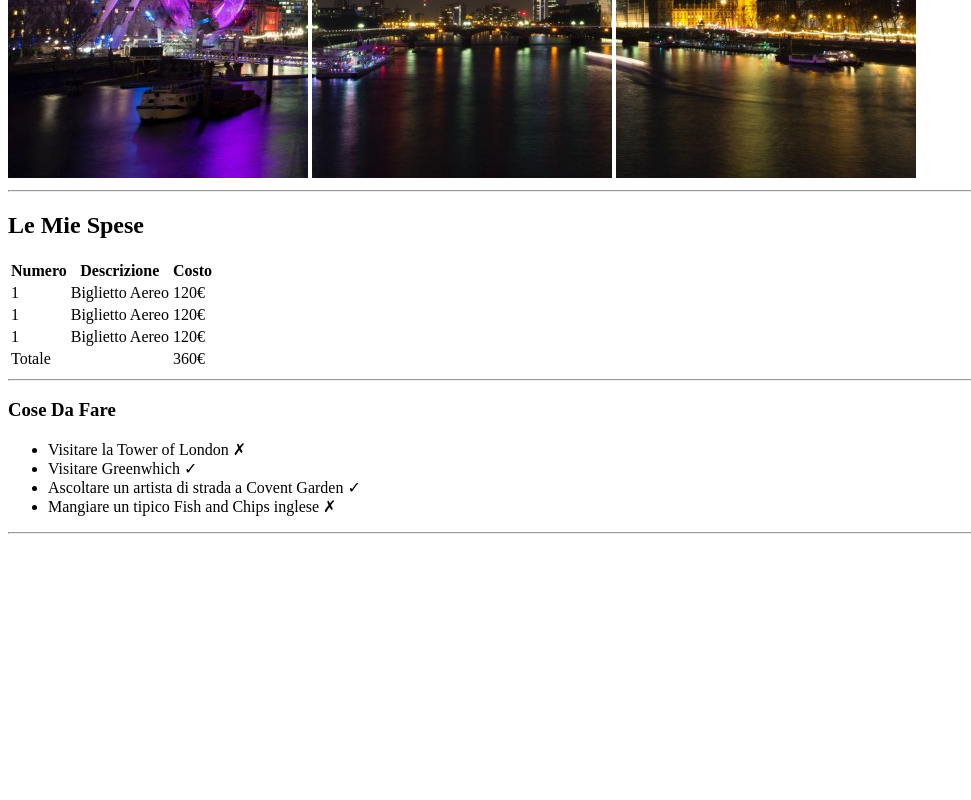
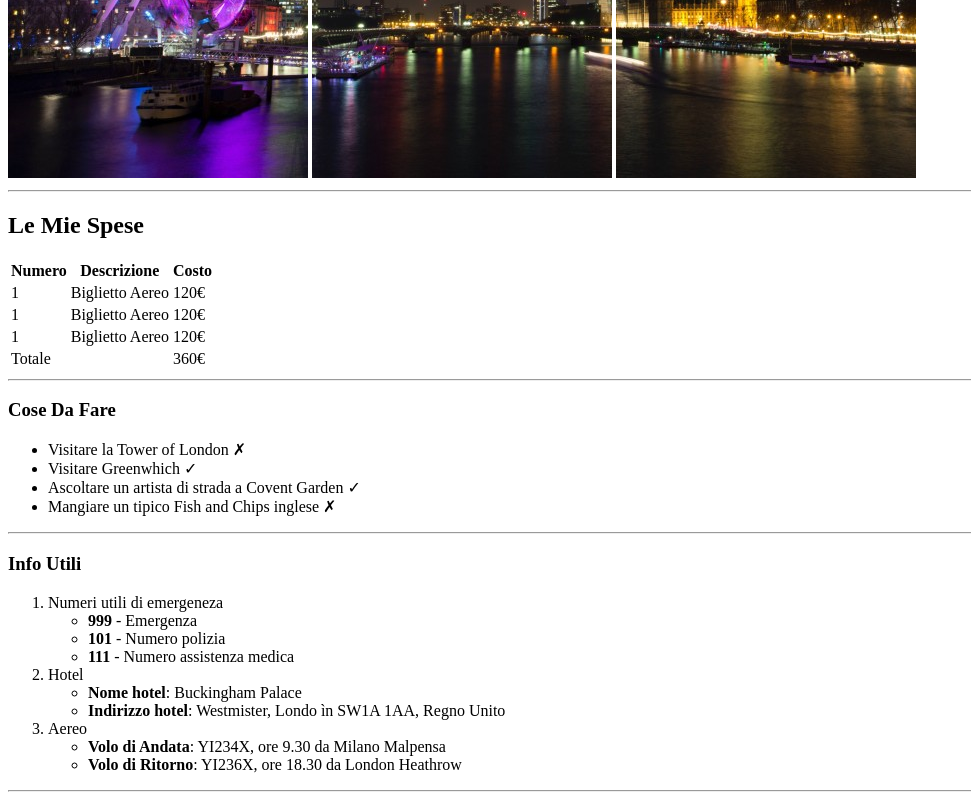
Before and after one commit to simone-scotto/html-london-trip, a plain HTML site: page index.html in a window 1280 px wide. Shown: the part 502-1302 px from the top of the page, without its empty margins (0-971 px from the left). Before the commit the page ends 1044 px from the top, so only its background shows below. Drawn offline with Linux system fonts and the light colour scheme.

Commit message:
info section with ol and ul

```diff
--- a/index.html
+++ b/index.html
@@ -76,6 +76,33 @@
 
         <hr>
 
+        <!--info-->
+        <section>
+            <h3>Info Utili</h3>
+            <ol>
+                <li>Numeri utili di emergeneza
+                    <ul>
+                        <li><b>999</b> - Emergenza</li>
+                        <li><b>101</b> - Numero polizia</li>
+                        <li><b>111</b> - Numero assistenza medica</li>
+                    </ul>
+                </li>
+                <li>Hotel
+                    <ul>
+                        <li><b>Nome hotel</b>: Buckingham Palace</li>
+                        <li><b>Indirizzo hotel</b>: Westmister, Londo ìn SW1A 1AA, Regno Unito</li>
+                    </ul>
+                </li>
+                <li>Aereo
+                 <ul>
+                    <li><b>Volo di Andata</b>: YI234X, ore 9.30 da Milano Malpensa</li>
+                    <li><b>Volo di Ritorno</b>: YI236X, ore 18.30 da London Heathrow</li>
+                 </ul>
+                </li>
+            </ol>
+        </section>
+
+        <hr>
 
     </main>
 
```
